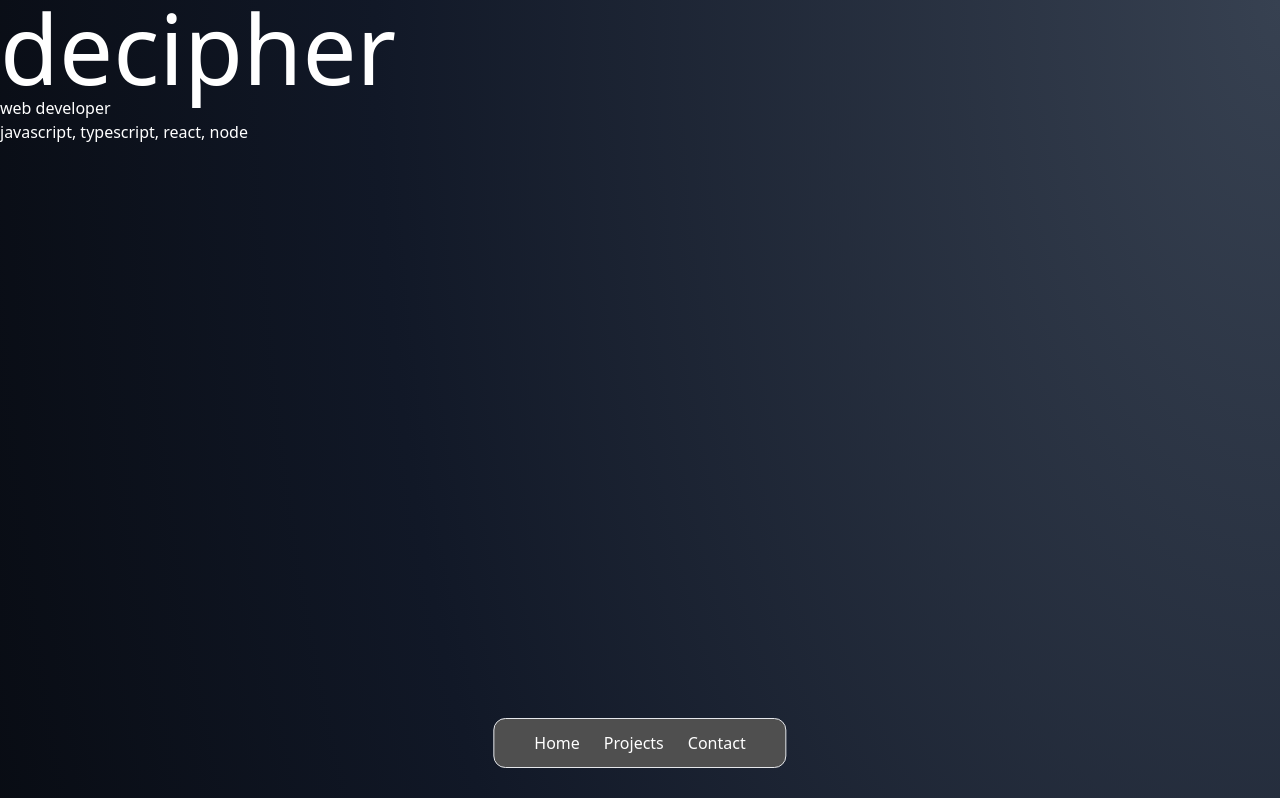
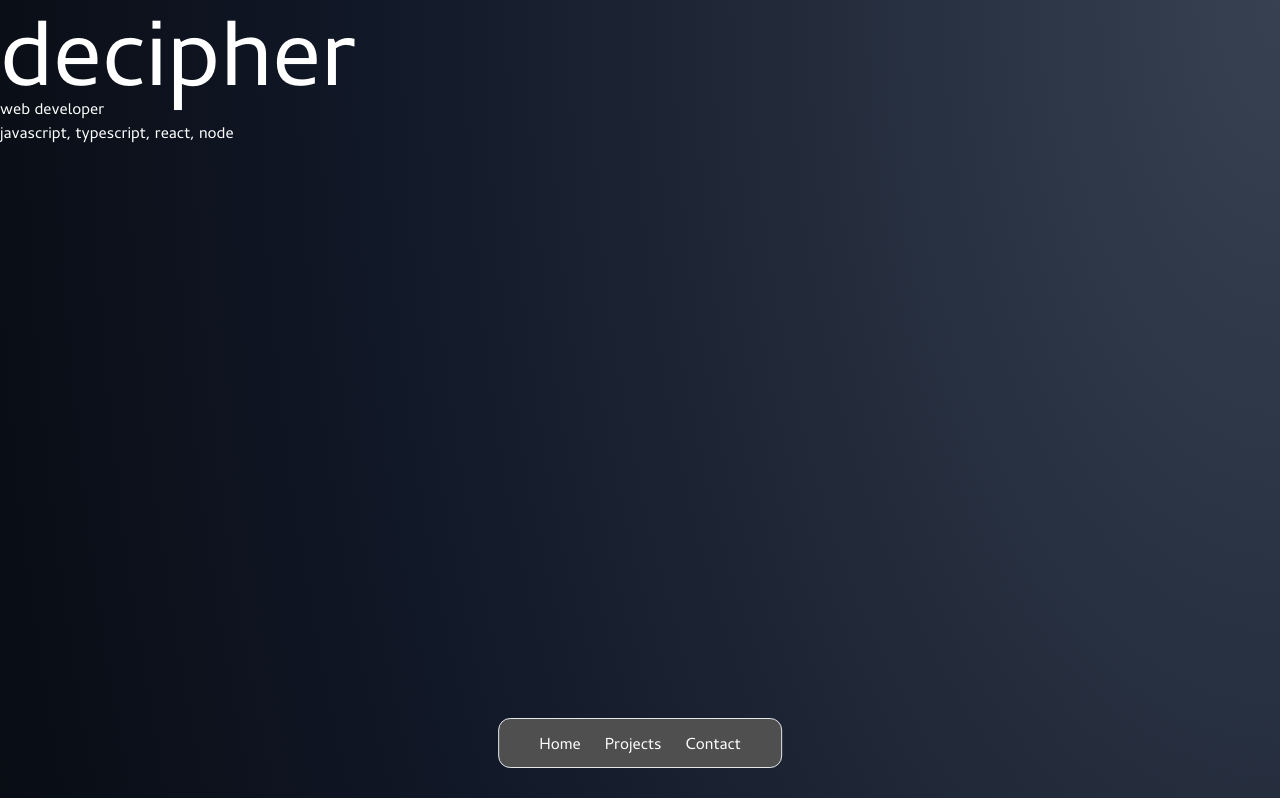
Before and after one commit to decipher-cs/portfolio, a React (Vite) app: page / in a window 1280 px wide. Shown: the top 800 px of the page. Built offline with nearby package versions, Linux system fonts and the light colour scheme.

Commit message:
configured tailwindcss config to use different default fonts

```diff
--- a/tailwind.config.js
+++ b/tailwind.config.js
@@ -1,11 +1,23 @@
 /** @type {import('tailwindcss').Config} */
+import defaultTheme from "tailwindcss/defaultTheme"
+import colors from "tailwindcss/colors"
 export default {
-    content: ["./src/**/*.{js,ts,jsx,tsx}"],
+    content: ["./src/**/*.{js,ts,jsx,tsx}", "./index.html"],
     theme: {
         extend: {
+            fontFamily: {
+                sans: ["cantarell", ...defaultTheme.fontFamily.sans],
+                azonix: [
+                    "azonix",
+                    "'cantarell'",
+                    ...defaultTheme.fontFamily.sans,
+                ],
+            },
             colors: {
                 customBlack: "#4f4f4f",
+                customBlackDark: "#1e1e1e",
                 customRed: "#ff2828",
+                customBorder: colors.gray[700],
             },
             keyframes: {
                 horizontalScroll: {
```
